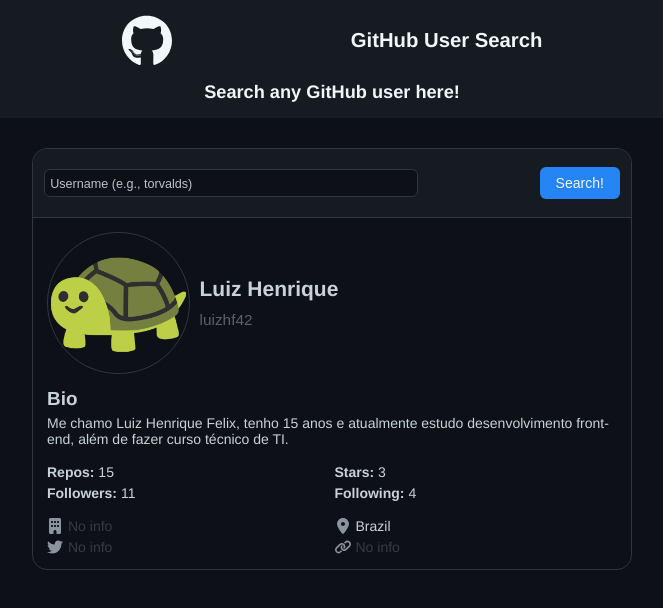
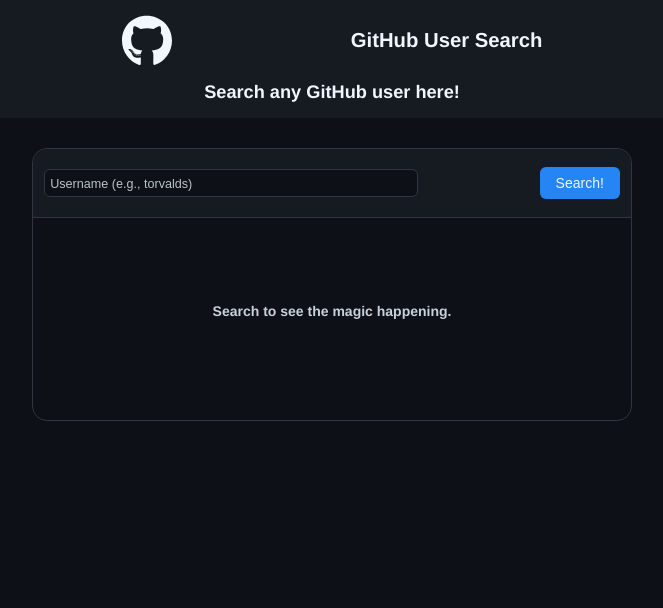
Before and after one commit to luizhf42/github-user-search, a plain HTML site: page index.html in a window 1280 px wide. Shown: the whole page, without its empty margins (308-971 px from the left). Drawn offline with Linux system fonts and the light colour scheme.

Commit message:
making a "before search" section

```diff
--- /dev/null
+++ b/assets/style/main/before-search.css
@@ -0,0 +1,6 @@
+.before-search {
+    position: absolute;
+    top: 60%;
+    left: 50%;
+    transform: translate(-50%, -50%);
+}
--- a/assets/style/main/form.css
+++ b/assets/style/main/form.css
@@ -28,4 +28,5 @@
   border-radius: 6px;
   padding: 8px 16px;
   color: var(--header--btn-text);
+  cursor: pointer;
 }
--- a/assets/style/main/main.css
+++ b/assets/style/main/main.css
@@ -4,4 +4,5 @@
   max-width: 600px;
   border-radius: 15px;
   border: 1px solid var(--border);
+  position: relative;
 }
--- a/assets/style/main/user-info/user-info.css
+++ b/assets/style/main/user-info/user-info.css
@@ -1,3 +1,4 @@
 .user-info {
     padding: 1rem;
+    visibility: hidden;
 }
--- a/index.html
+++ b/index.html
@@ -10,6 +10,7 @@
 
     <link rel="stylesheet" href="assets/style/main/main.css">
     <link rel="stylesheet" href="assets/style/main/form.css">
+    <link rel="stylesheet" href="assets/style/main/before-search.css">
 
     <link rel="stylesheet" href="assets/style/main/user-info/user-info.css">
     <link rel="stylesheet" href="assets/style/main/user-info/main-info.css">
@@ -42,30 +43,30 @@
 
       <section class="user-info">
         <div class="main-info">
-          <img src="tartaruga.png" alt="User Profile Pic" class="user-pic"/>
+          <img src="" alt="User Profile Pic" class="user-pic"/>
           <div class="names">
-            <h2 class="name">Luiz Henrique</h2>
-            <h3 class="username">luizhf42</h3>
+            <h2 class="name"></h2>
+            <h3 class="username"></h3>
           </div>
         </div>
 
         <div class="bio">
           <h2 class="title-bio">Bio</h2>
-          <p class="text-bio">Me chamo Luiz Henrique Felix, tenho 15 anos e atualmente estudo desenvolvimento front-end, além de fazer curso técnico de TI.</p>
+          <p class="text-bio"></p>
         </div>
 
         <div class="social-info">
           <p class="social-info-p repos-info">
-            Repos: <span class="info-number repos-info-number">15</span>
+            Repos: <span class="info-number repos-info-number"></span>
           </p>
           <p class="social-info-p stars-info">
-            Stars: <span class="info-number stars-info-number">3</span>
+            Stars: <span class="info-number stars-info-number"></span>
           </p>
           <p class="social-info-p followers-info">
-            Followers: <span class="info-number followers-info-number">11</span>
+            Followers: <span class="info-number followers-info-number"></span>
           </p>
           <p class="social-info-p following-info">
-            Following: <span class="info-number following-info-number">4</span>
+            Following: <span class="info-number following-info-number"></span>
           </p>
         </div>
 
@@ -75,30 +76,34 @@
               class="personal-info-icon"
               src="assets/images/company-icon.svg"
               alt=""
-            /><span class="personal-info-data company no-info">No info</span>
+            /><span class="personal-info-data company no-info"></span>
           </p>
           <p class="personal-info-p">
             <img
               class="personal-info-icon"
               src="assets/images/location-dot.svg"
               alt=""
-            /><span class="personal-info-data location">Brazil</span>
+            /><span class="personal-info-data location"></span>
           </p>
           <p class="personal-info-p">
             <img
               class="personal-info-icon"
               src="assets/images/twitter-icon.svg"
               alt=""
-            /><span class="personal-info-data website no-info">No info</span>
+            /><span class="personal-info-data website no-info"></span>
           </p>
           <p class="personal-info-p">
             <img
               class="personal-info-icon"
               src="assets/images/link-icon.svg"
               alt=""
-            /><span class="personal-info-data twitter no-info">No info</span>
+            /><span class="personal-info-data twitter no-info"></span>
           </p>
         </div>
+      </section>
+
+      <section class="before-search">
+        <h2 class="before-search-text">Search to see the magic happening.</h2>
       </section>
     </main>
   </body>
```
